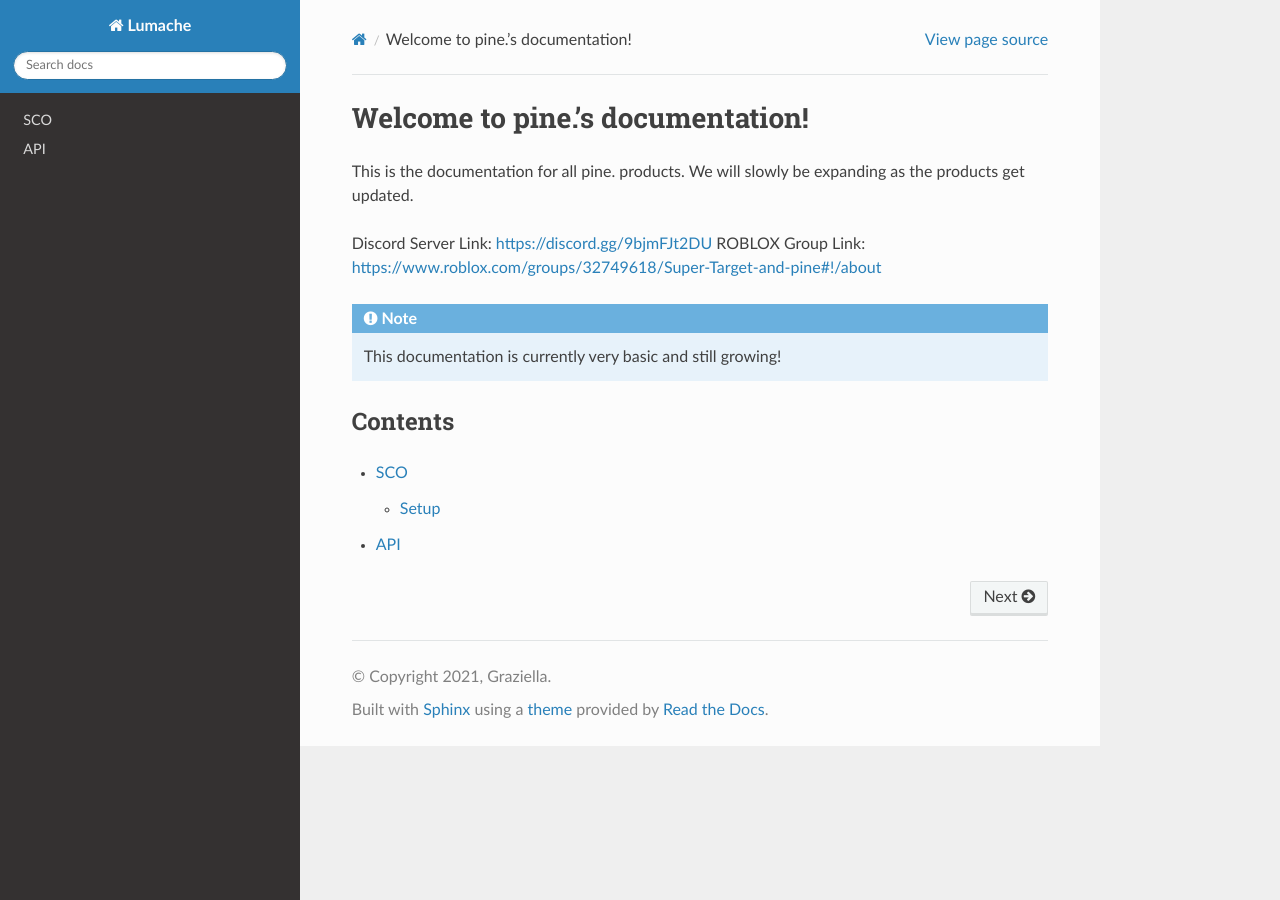
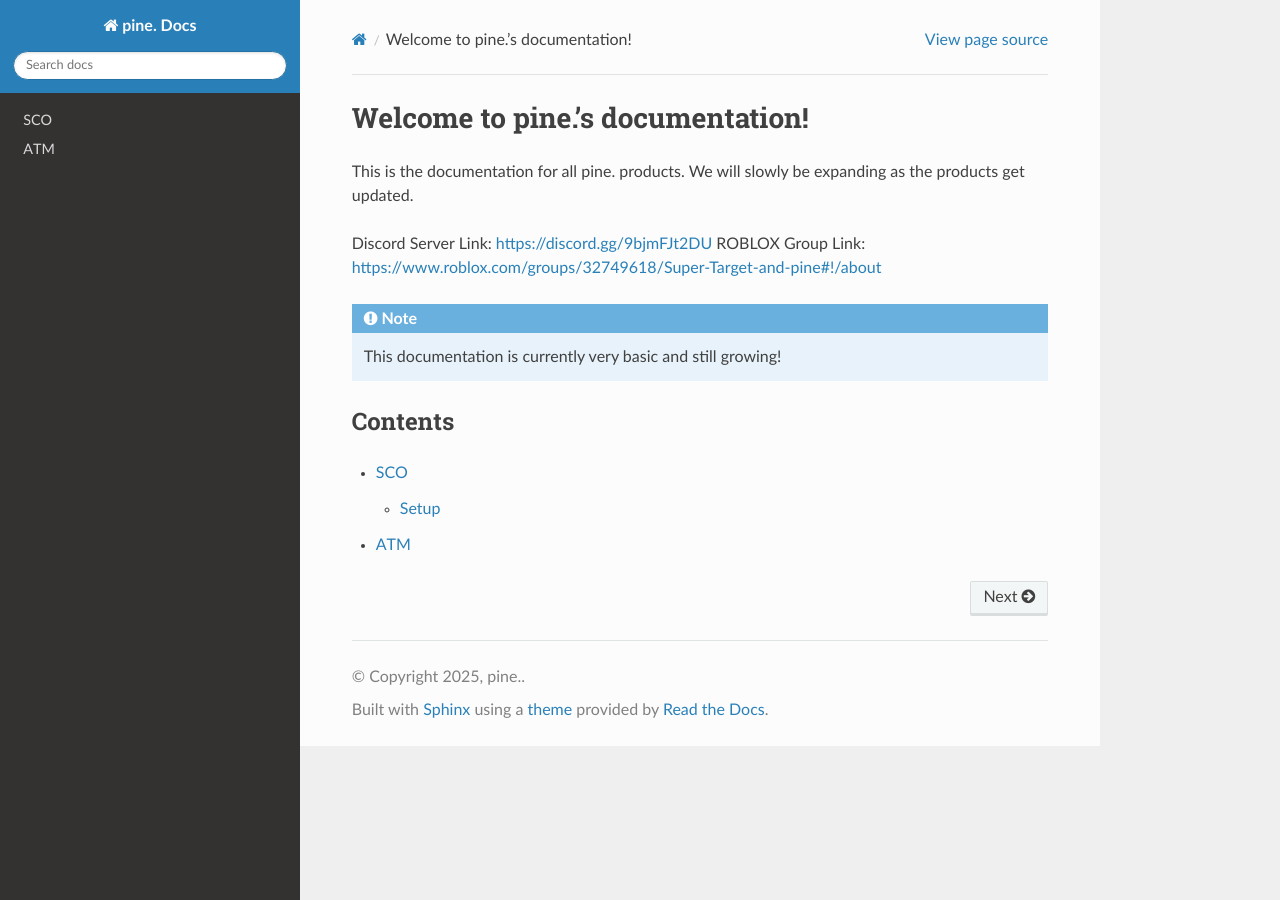
Before and after one commit to AlexBartles/pine.-Docs, a Sphinx documentation site: the page built from docs/source/index.rst, in a window 1280 px wide. Built offline with Sphinx 7.4.7 and the Read the Docs theme 3.1.0, drawn with Linux system fonts in a browser that asks for light colours.

```diff
--- a/docs/source/atm.rst
+++ b/docs/source/atm.rst
@@ -1,7 +1,3 @@
-API
+ATM
 ===
-
-.. autosummary::
-   :toctree: generated
-
-   lumache
+Coming Soon.
--- a/docs/source/conf.py
+++ b/docs/source/conf.py
@@ -2,9 +2,9 @@
 
 # -- Project information
 
-project = 'Lumache'
-copyright = '2021, Graziella'
-author = 'Graziella'
+project = 'pine. Docs'
+copyright = '2025, pine.'
+author = 'AlexBartles'
 
 release = '0.1'
 version = '0.1.0'
```
Also changed, not shown: lumache.py (deleted, +0 -23 lines).
